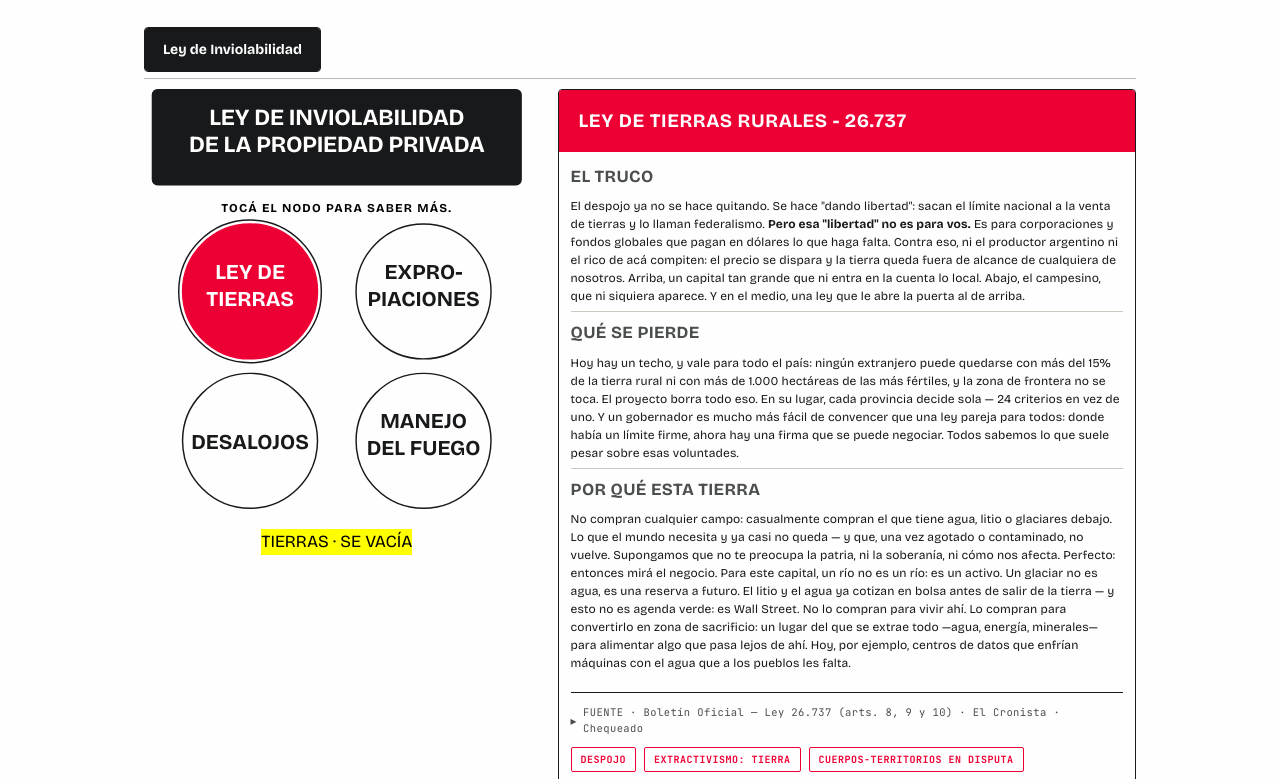
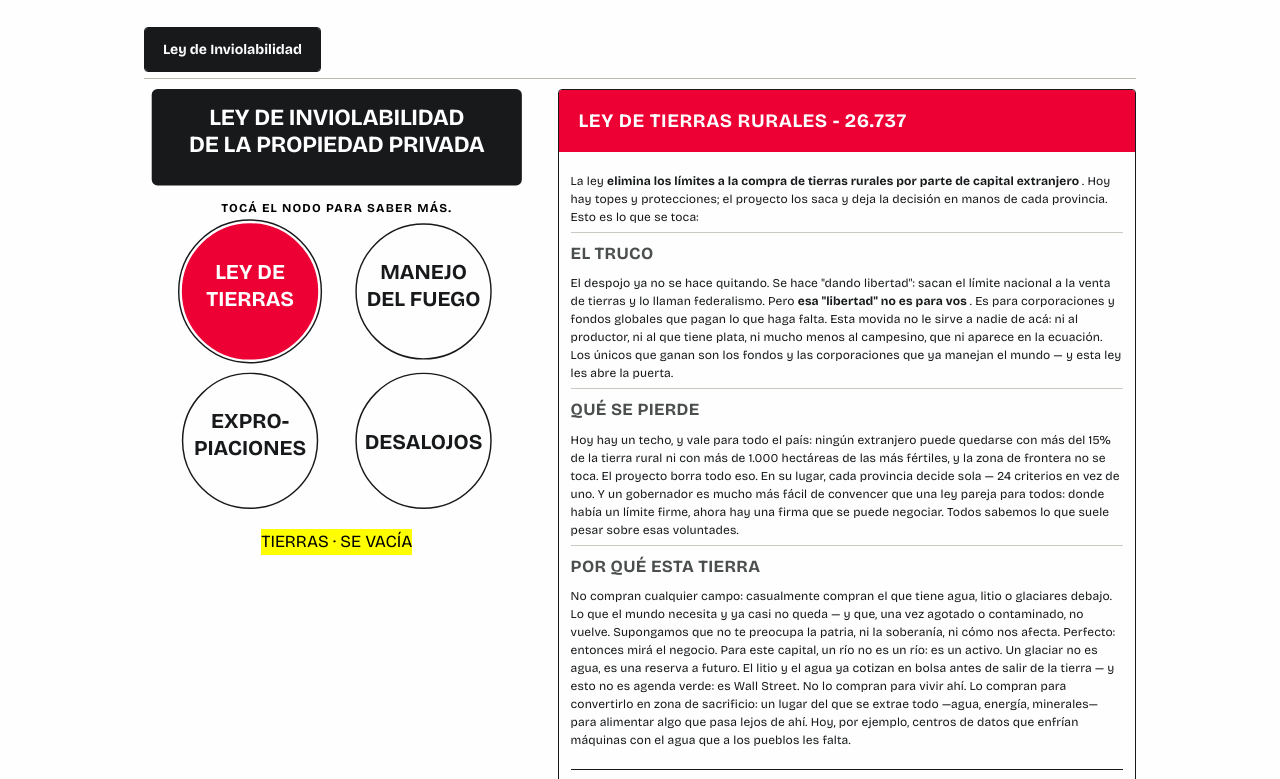
Before and after one commit to mapavivo/mapavivo, a plain HTML site: page index.html in a window 1280 px wide. Shown: the part 291-1070 px from the top of the page. Drawn offline with nearby package versions, Linux system fonts and the light colour scheme.

Commit message:
textos manejo del fuego

```diff
--- a/data.js
+++ b/data.js
@@ -12,12 +12,18 @@ const NODES = {
     flag: { t: "TIERRAS · SE VACÍA", c: "flag-loss" },
     points: [
       [
+      "",
+      `La ley <strong> elimina los límites a la compra de tierras rurales por parte de capital extranjero </strong>.
+      Hoy hay topes y protecciones; el proyecto los saca y deja la decisión en manos de cada provincia. Esto es lo que se toca:`,
+  true
+],
+       [
         "El truco",
         `El despojo ya no se hace quitando.
         Se hace "dando libertad": sacan el límite nacional a la venta de tierras y lo llaman federalismo.
-        <strong>Pero esa "libertad" no es para vos.</strong>
-        Es para corporaciones y fondos globales que pagan en dólares lo que haga falta. Contra eso, ni el productor argentino ni el rico de acá compiten: el precio se dispara y la tierra queda fuera de alcance de cualquiera de nosotros.
-        Arriba, un capital tan grande que ni entra en la cuenta lo local. Abajo, el campesino, que ni siquiera aparece. Y en el medio, una ley que le abre la puerta al de arriba.`,
+        Pero <strong> esa "libertad" no es para vos </strong> . Es para corporaciones y fondos globales que pagan lo que haga falta.
+        Esta movida no le sirve a nadie de acá: ni al productor, ni al que tiene plata, ni mucho menos al campesino,
+        que ni aparece en la ecuación. Los únicos que ganan son los fondos y las corporaciones que ya manejan el mundo — y esta ley les abre la puerta.`,
         true
       ],
     [
@@ -51,61 +57,86 @@ const NODES = {
   },
 
   2: {
-    title: "Régimen de Expropiaciones",
-    flag: { t: "EXPROPIACIONES", c: "flag-node" },
+    title: "Ley de Manejo del Fuego",
+    flag: { t: "MANEJO DEL FUEGO", c: "flag-node" },
     points: [
   [
+    "",
+    `La ley cambia las reglas sobre las tierras que se incendian —
+    cuánto tiempo hay que esperar antes de poder venderlas, lotearlas o darles otro uso.
+    Esto es lo que se toca:`,
+    true
+  ],
+  [
     "Qué protege hoy",
-        `Hoy, para expropiar, alcanza con que el Estado invoque "utilidad pública",
-        sin un test único y estricto sobre qué tan justificado tiene que estar ese fin.
-        La indemnización cubre el valor del bien y los daños directos.`,
+    `Si un campo o un bosque se incendia, hoy no se le puede cambiar el uso del suelo por años:
+    60 para bosques nativos, áreas protegidas y humedales; 30 para pastizales y zonas agropecuarias.
+    En ese tiempo no se puede lotear, hacer un emprendimiento inmobiliario ni cambiar la actividad.
+    <strong>La idea es simple: que nadie gane plata con un incendio.</strong>`,
+    true
+  ],
+  [
+    "Por qué esto importa",
+    `Porque el fuego es negocio. Un bosque se quema y al poco tiempo aparece ahí un loteo o un campo sembrado.
+     No lo decimos solo nosotros: el propio Ministerio de Ambiente, cuando se hizo la ley,
+     advirtió que muchos incendios intencionales sirven para quemar pastizales y
+     <strong> abrir paso a proyectos inmobiliarios y agroganaderos. </strong>
+     La espera de décadas es lo único que rompe ese atajo — sin ella, quemar vuelve a rendir.`,
     true
   ],
   [
     "Qué elimina",
-        `El proyecto exige que la "utilidad pública" se interprete de forma restrictiva
-        y pase un test de tres pasos:
-        <strong>que el fin sea específico y concreto, y que la medida sea idónea, necesaria y proporcional</strong>.
-        Suma el lucro cesante a la indemnización, con techo del 30% del daño directo.
-        Y agrega una traba adicional:
-        <strong>no puede haber transferencia de dominio sin que el Estado haya pagado
-        la indemnización completa por adelantado</strong>
-        — hoy puede tomar posesión y seguir discutiendo el monto después.`,
-        true
-      ],
-      [
-        "Por qué importa",
-        `El Gobierno dice que esto da más seguridad jurídica y evita que el Estado se demore en pagar.
-        Pero en la práctica,
-        <strong>subir el estándar para expropiar y sumarle costo a la indemnización
-        hace más difícil y más caro que el Estado avance sobre una propiedad</strong>
-        — para una obra pública, una regularización de tierras,
-        o cualquier política que necesite mover al dueño actual.
-        También crea la "expropiación indirecta": si una regulación (ambiental, urbana, de precios)
-        le saca al dueño el uso o el valor de su bien sin transferirle la propiedad,
-        se puede reclamar como si fuera una expropiación.
-        También le pone límite de tiempo a una figura menos conocida:
-        la <strong>'ocupación temporánea anormal'</strong>
-        (cuando el Estado usa un bien de forma transitoria sin expropiarlo, por ejemplo para una obra).
-        Hoy no tiene plazo; el proyecto lo limita a 90 días,
-        después de los cuales el Estado tiene que devolverlo o expropiarlo formalmente.`,
+    `Para pastizales, praderas, matorrales, zonas agropecuarias y áreas periurbanas, borra directamente el freno de 30 años:
+     <strong>después de un incendio se puede cambiar el uso del suelo sin esperar nada</strong>. Para bosques nativos, mantiene la prohibición de cambiar el uso — pero le saca el plazo fijo de 60 años, dejándola sin un límite claro y más fácil de discutir caso por caso. (Qué pasa con humedales y áreas protegidas no aparece claro en el dictamen — a confirmar.)`,
     true
   ],
   [
     "A quién beneficia",
-        `Gana quien tiene una propiedad grande o una inversión que el Estado podría necesitar tocar
-        — desde un terrateniente hasta un fondo de inversión —
-        porque <strong>le sube el piso de protección y le garantiza cobrar más</strong>.
-        La nueva figura de "expropiación regulatoria" además abre una vía para cuestionar
-        leyes ambientales o de planificación urbana que un privado sienta
-        que le devalúen su propiedad sin decirlo.`,
+    `No al que apaga el fuego.
+     <strong>Se desfinancia el que combate,
+     se agiliza el que lucra</strong>. El fuego no se previene: se aprovecha. Mientras se facilita el negocio con lo quemado,
+    el combate al fuego viene en caída: en 2025 se vació el Fondo Nacional de Manejo del Fuego y
+    su coordinación bajó de Ambiente a Seguridad. Parques Nacionales tiene 380 brigadistas y necesitaría 600;
+     el Servicio Nacional de Manejo del Fuego, la mitad de los que debería. `,
+    true
+  ]
+],
+    src: "Revista Sudestada (Natalia Mazzei) · Ley 26.815 y modif. 2020 · ATE Nacional · eldiarioAR · Chequeado"
+  },
+
+  3: {
+    title: "Régimen de Expropiaciones",
+    flag: { t: "EXPROPIACIONES", c: "flag-node" },
+    points:[
+      [
+        "",
+        `La ley cambia las reglas de la expropiación — el mecanismo por el que el Estado puede tomar una propiedad privada para hacer una obra pública, pagándola. Esto es lo que se toca:`,
+        true
+      ],
+    [
+      "Lo que suena bien",
+      `Suena impecable: "que el Estado no te pueda sacar tu casa".
+      ¿Quién va a estar en contra? Pero mirá la letra chica.
+      Expropiar no es el Estado manoteándote las cosas:
+      es la única herramienta que existe para hacer una ruta, un hospital, una escuela, un acceso a un río.
+      Esta ley no la prohíbe — <strong>la vuelve tan cara y tan lenta </strong> que, en los hechos, el Estado ya no va a poder construir nada de eso.`,
+      true
+    ],
+    [
+      "A quién protege de verdad",
+      `No a vos ni a tu lote. Al que tiene miles de hectáreas y no quiere que le toquen ni un metro. Cuando expropiar cuesta una fortuna y tarda años, el único que puede pegarla es el más grande — el que tiene abogados y tiempo de sobra. Pasó en Lago Escondido: el Estado quiso garantizar el camino público al lago y no pudo. Con esta reforma, ese "no pudo" se vuelve la regla.`,
+      true
+    ],
+    [
+      "Tu casa contra el bien de todos",
+      `Toda obra pública choca con alguna propiedad: tu terreno, o el hospital que necesita el barrio. Siempre hubo que equilibrar las dos cosas. Esta ley rompe el equilibrio de un solo lado: pone el derecho del que ya tiene por encima del derecho de todos los demás. No blinda tu casa. Blinda la del que nunca va a dejar pasar una ruta, un caño de agua o un camino al río.`,
       true
     ]
 ],
     src: "El Cronista · Chequeado · Ley 21.499 (reforma) · Canosa Abogados · Ámbito (declaraciones ante Comisión de Ciencia, Senado)"
   },
 
-  3: {
+  4: {
     title: "Régimen de Desalojos",
     flag: { t: "DESALOJOS", c: "flag-node" },
     points: [
@@ -148,54 +179,6 @@ const NODES = {
       ]
     ],
     src: "Perfil · Ámbito · Chequeado · La Tinta · CELS · Código Procesal Civil y Comercial (arts. 679, 680 bis) · APDH (declaración 28/05/2026)"
-  },
-
-  4: {
-    title: "Ley de Manejo del Fuego",
-    flag: { t: "MANEJO DEL FUEGO", c: "flag-node" },
-    points: [
-      [
-        "Qué protege hoy",
-        `<strong>Si un campo o un bosque se incendia, hoy no se le puede cambiar el uso del suelo por años</strong>:
-        60 años para bosques nativos, áreas protegidas y humedales;
-        30 años para pastizales y zonas agropecuarias.
-        En ese tiempo no se puede lotear, desarrollar un emprendimiento inmobiliario
-        ni cambiar la actividad productiva.`,
-        true
-      ],
-      [
-        "Por qué importa",
-        `<strong>La ley existe para que nadie se beneficie económicamente de un incendio</strong>
-        — que un bosque se queme y al poco tiempo aparezca ahí un loteo o un campo distinto.
-        Los incendios arrasan miles de hectáreas por año en Argentina;
-        sin este freno, quemar se vuelve un atajo para cambiarle el destino a la tierra.`,
-        true
-      ],
-      [
-        "Qué elimina",
-        `Para bosques nativos, el proyecto mantiene la prohibición de cambiar el uso del suelo
-        — pero <strong>le saca el plazo fijo de 60 años</strong>, dejándola sin un límite temporal claro.
-        Para pastizales, praderas, matorrales, zonas agropecuarias y áreas periurbanas,
-        <strong>deroga directamente el freno de 30 años</strong>:
-        ahí sí se puede cambiar el uso del suelo después de un incendio, sin esperar nada.
-        La protección de humedales y áreas protegidas por fuera de estas categorías
-        no aparece mencionada en el dictamen —
-        <span class="pending">PENDIENTE</span>
-        hasta confirmar si sigue vigente por otra norma o si queda expuesta.`,
-        true
-      ],
-      [
-        "A quién beneficia",
-        `No es la primera vez que se apunta a esta ley: en 2023 ya se intentó por decreto (no prosperó),
-        en 2025 se vació el Fondo Nacional de Manejo del Fuego y se bajó de rango su coordinación
-        (de Ambiente a Seguridad). Mientras tanto, Parques Nacionales tiene 380 brigadistas
-        cuando necesitaría 600, y el Servicio Nacional de Manejo del Fuego 130 cuando debería tener el doble.
-        <strong>Quien gana no es quien combate el fuego
-        — es quien puede convertir la tierra quemada en negocio más rápido.</strong>`,
-        true
-      ]
-    ],
-    src: "Revista Sudestada (Natalia Mazzei) · Ley 26.815 y modif. 2020 · ATE Nacional · eldiarioAR · Chequeado"
   }
 
 };
--- a/index.html
+++ b/index.html
@@ -124,24 +124,24 @@
           <text class="lbl" x="110" y="225" text-anchor="middle" style="font-size:22px;font-weight:bolder">TIERRAS</text>
         </g>
 
-        <g class="node" data-node="2" tabindex="0" role="button" aria-label="Expropiaciones">
+        <g class="node" data-node="2" tabindex="0" role="button" aria-label="Manejo del Fuego">
           <circle class="ring" cx="290" cy="210" r="74"/>
           <circle class="core" cx="290" cy="210" r="70"/>
-          <text class="lbl" x="290" y="197" text-anchor="middle" style="font-size:22px;font-weight:bolder">EXPRO-</text>
-          <text class="lbl" x="290" y="225" text-anchor="middle" style="font-size:22px;font-weight:bolder">PIACIONES</text>
+          <text class="lbl" x="290" y="197" text-anchor="middle" style="font-size:22px;font-weight:bolder">MANEJO</text>
+          <text class="lbl" x="290" y="225" text-anchor="middle" style="font-size:22px;font-weight:bolder">DEL FUEGO</text>
         </g>
 
-        <g class="node" data-node="3" tabindex="0" role="button" aria-label="Desalojos">
+        <g class="node" data-node="3" tabindex="0" role="button" aria-label="Expropiaciones">
           <circle class="ring" cx="110" cy="365" r="74"/>
           <circle class="core" cx="110" cy="365" r="70"/>
-          <text class="lbl" x="110" y="373" text-anchor="middle" style="font-size:22px;font-weight:bolder">DESALOJOS</text>
+          <text class="lbl" x="110" y="352" text-anchor="middle" style="font-size:22px;font-weight:bolder">EXPRO-</text>
+          <text class="lbl" x="110" y="380" text-anchor="middle" style="font-size:22px;font-weight:bolder">PIACIONES</text>
         </g>
 
-        <g class="node" data-node="4" tabindex="0" role="button" aria-label="Manejo del Fuego">
+        <g class="node" data-node="4" tabindex="0" role="button" aria-label="Desalojos">
           <circle class="ring" cx="290" cy="365" r="74"/>
           <circle class="core" cx="290" cy="365" r="70"/>
-          <text class="lbl" x="290" y="352" text-anchor="middle" style="font-size:22px;font-weight:bolder">MANEJO</text>
-          <text class="lbl" x="290" y="380" text-anchor="middle" style="font-size:22px;font-weight:bolder">DEL FUEGO</text>
+          <text class="lbl" x="290" y="373" text-anchor="middle" style="font-size:22px;font-weight:bolder">DESALOJOS</text>
         </g>
       </svg>
       <div class="map-flag" id="map-flag"></div>
```
Also changed, not shown: helper.txt. Lines whose indentation alone changed are shown as unchanged.
